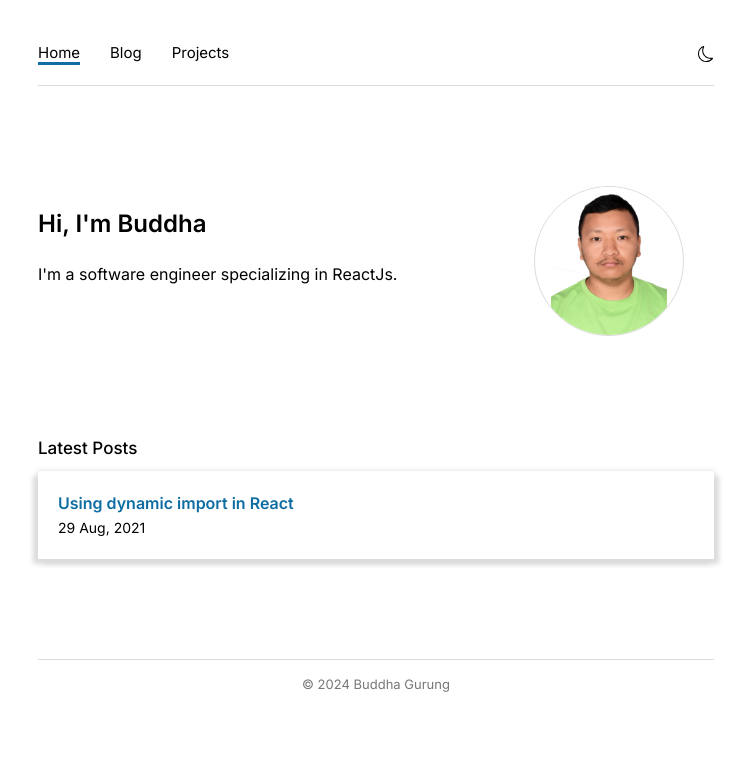
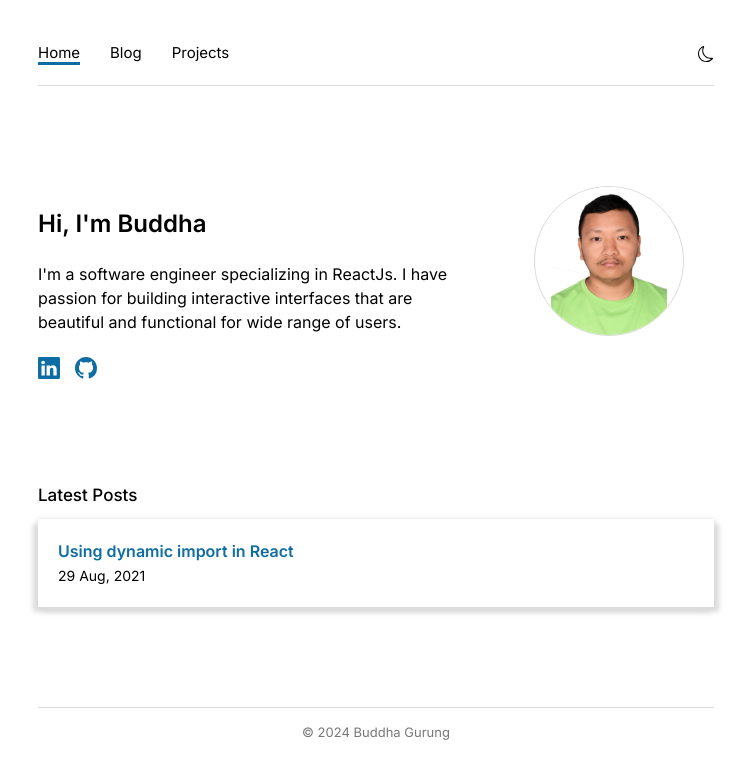
Before and after one commit to buddhagrg/portfolio, a Next.js app: page / in a window 1280 px wide. Shown: the top 778 px of the page, without its empty margins (264-1015 px from the left). Built offline with nearby package versions, Linux system fonts and the light colour scheme.

Commit message:
add social links

```diff
--- /dev/null
+++ b/src/app/data.js
@@ -0,0 +1,2 @@
+export const GITHUB_LINK = 'https://github.com/buddhagrg';
+export const LINKEDIN_LINK = 'https://www.linkedin.com/in/buddhagrg/';
--- a/src/app/globals.css
+++ b/src/app/globals.css
@@ -152,3 +152,9 @@ footer {
 .return-home-link {
     color: var(--link-color) !important;
 }
+
+.social-link {
+    color: var(--link-color);
+    padding-right: 15px;
+    font-size: 22px;
+}
--- a/src/app/home/Hero.jsx
+++ b/src/app/home/Hero.jsx
@@ -1,13 +1,26 @@
 import Image from "next/image";
 import { Col, Row } from "react-bootstrap";
 import ProfileImg from "../../assets/profile-img.jpg";
+import { BsGithub, BsLinkedin } from "react-icons/bs";
+import { GITHUB_LINK, LINKEDIN_LINK } from "../data";
 
 export default function Hero() {
     return (
         <Row className="hero-container">
-            <Col lg={{ span: 8, order: 0 }} xs={{ span: 12, order: 1 }} className="text-center text-md-start">
+            <Col lg={{ span: 8, order: 0 }} xs={{ span: 12, order: 1 }} className="text-left text-md-start">
                 <h4 className="my-4">Hi, I'm Buddha</h4>
-                <p>I'm a software engineer specializing in ReactJs.</p>
+                <p>
+                    I'm a software engineer specializing in ReactJs. I have passion for building interactive interfaces
+                    that are beautiful and functional for wide range of users.
+                </p>
+                <div className="d-flex">
+                    <a className="social-link" href={LINKEDIN_LINK}>
+                        <BsLinkedin />
+                    </a>
+                    <a className="social-link" href={GITHUB_LINK}>
+                        <BsGithub />
+                    </a>
+                </div>
             </Col>
             <Col lg={{ span: 4, order: 1 }} xs={{ span: 12, order: 0 }} className="text-center text-md-right">
                 <Image
```
